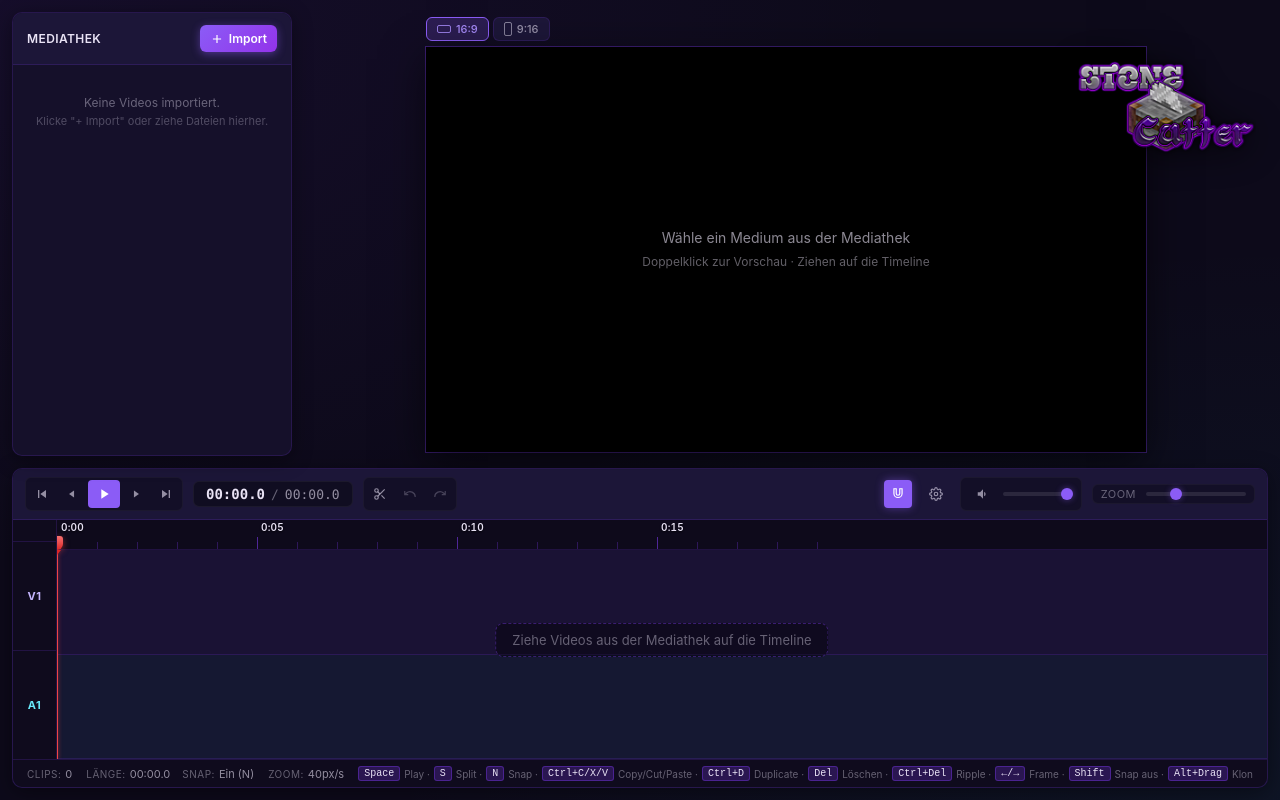
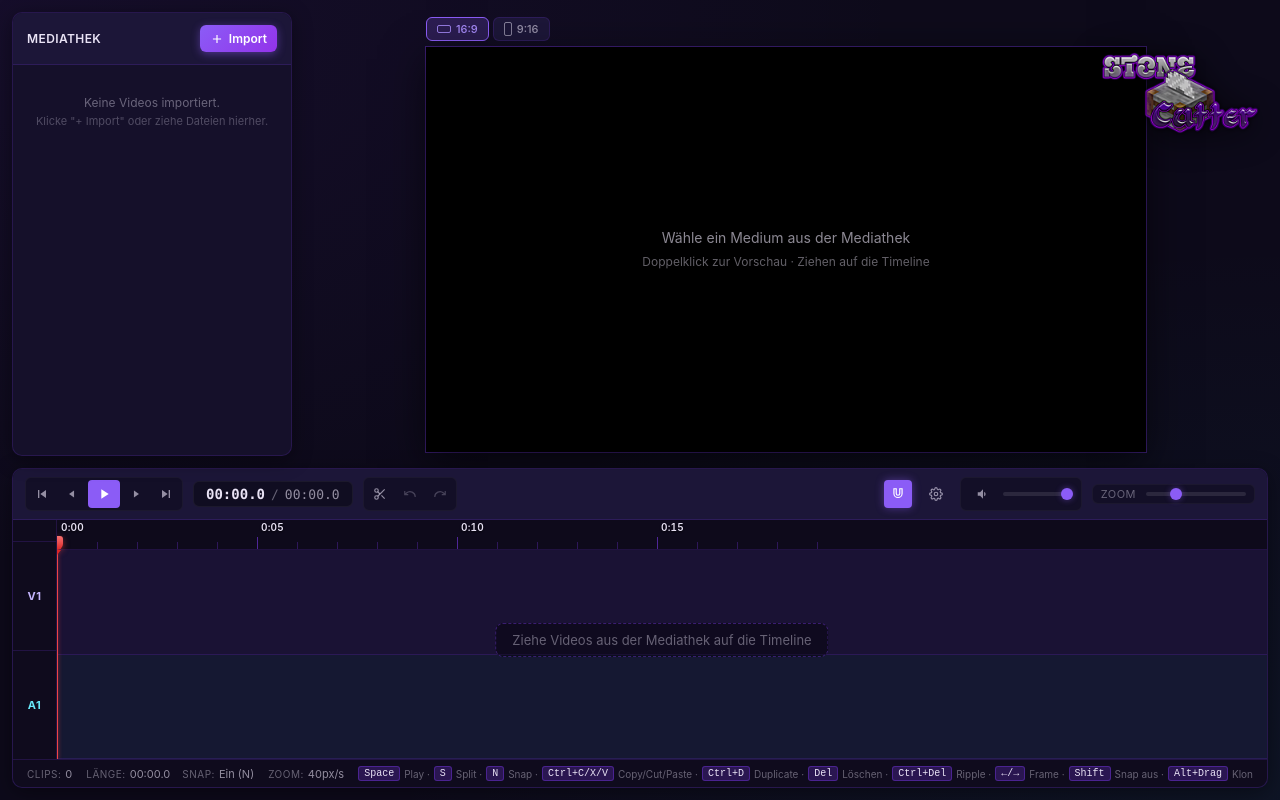
Before and after one commit to MuduYT/StoneCutter, a React (Vite) app: page / in a window 1280 px wide. Built offline with nearby package versions, Linux system fonts and the light colour scheme.

Commit message:
feat: export button under logo, fix Rust recompile (close app window first)

```diff
--- a/src/App.css
+++ b/src/App.css
@@ -215,21 +215,49 @@ button {
   gap: 8px;
 }
 
+.logo-area {
+  position: absolute;
+  top: 14px;
+  right: 20px;
+  z-index: 60;
+  display: flex;
+  flex-direction: column;
+  align-items: center;
+  gap: 8px;
+  pointer-events: none;
+}
+
 .app-logo {
-  position: absolute;
-  top: 18px;
-  right: 24px;
-  height: 180px;
+  height: 160px;
   width: auto;
-  max-width: 40vw;
+  max-width: 38vw;
   object-fit: contain;
-  z-index: 60;
-  pointer-events: none;
   user-select: none;
   filter: drop-shadow(0 4px 18px rgba(0, 0, 0, 0.6));
   opacity: 0.95;
   -webkit-user-drag: none;
 }
+
+.logo-export-btn {
+  pointer-events: all;
+  display: flex;
+  align-items: center;
+  gap: 6px;
+  padding: 6px 16px;
+  background: linear-gradient(135deg, #7c3aed, #5b21b6);
+  border: 1px solid rgba(167, 139, 250, 0.5);
+  border-radius: 8px;
+  color: #fff;
+  font-size: 12px;
+  font-weight: 600;
+  cursor: pointer;
+  letter-spacing: 0.03em;
+  box-shadow: 0 3px 14px rgba(124, 58, 237, 0.5);
+  transition: opacity 0.15s, box-shadow 0.15s;
+  white-space: nowrap;
+}
+.logo-export-btn:hover { opacity: 0.88; box-shadow: 0 4px 20px rgba(139, 92, 246, 0.65); }
+.logo-export-btn:disabled { opacity: 0.35; cursor: not-allowed; }
 
 /* ===== Aspect Ratio Switcher ===== */
 .ar-switcher {
@@ -1359,25 +1387,6 @@ button {
   color: var(--text-faint);
   margin-top: 8px;
 }
-
-/* ===== Export button in toolbar ===== */
-.tb-btn.export-btn {
-  display: flex;
-  align-items: center;
-  gap: 5px;
-  padding: 0 10px;
-  background: linear-gradient(135deg, #7c3aed, #5b21b6);
-  border: 1px solid rgba(167, 139, 250, 0.5);
-  color: #fff;
-  font-size: 11px;
-  font-weight: 600;
-  border-radius: 6px;
-  letter-spacing: 0.03em;
-  box-shadow: 0 2px 8px rgba(124, 58, 237, 0.35);
-  transition: background 0.15s, box-shadow 0.15s;
-}
-.tb-btn.export-btn:hover { background: linear-gradient(135deg, #8b5cf6, #6d28d9); box-shadow: 0 3px 12px rgba(139, 92, 246, 0.5); }
-.tb-btn.export-btn:disabled { opacity: 0.4; cursor: not-allowed; }
 
 /* ===== Export modal ===== */
 .export-panel { width: 400px; }
--- a/src/App.jsx
+++ b/src/App.jsx
@@ -1777,12 +1777,24 @@ function App() {
 
   return (
     <div className="app">
+      <div className="logo-area">
         <img
           src={logoUrl}
           alt="StoneCutter"
           className="app-logo"
           draggable={false}
         />
+        {isTauri && (
+          <button
+            className="logo-export-btn"
+            onClick={() => { setExportStatus(null); setShowExport(true) }}
+            title="Als MP4 exportieren"
+            disabled={clips.length === 0}
+          >
+            <Icon.Export /> Exportieren
+          </button>
+        )}
+      </div>
       <input
         ref={fileRef}
         type="file"
@@ -1941,15 +1953,6 @@ function App() {
             onClick={() => setShowSettings((v) => !v)}
             title="Einstellungen"
           ><Icon.Settings /></button>
-
-          {isTauri && (
-            <button
-              className="tb-btn export-btn"
-              onClick={() => { setExportStatus(null); setShowExport(true) }}
-              title="Als MP4 exportieren"
-              disabled={clips.length === 0}
-            ><Icon.Export /> Export</button>
-          )}
 
           <div className="tb-group volume">
             <button className="tb-btn" onClick={() => setMuted((v) => !v)} title={muted ? 'Stumm aufheben' : 'Stummschalten'}>
```
Lines whose indentation alone changed are shown as unchanged.
